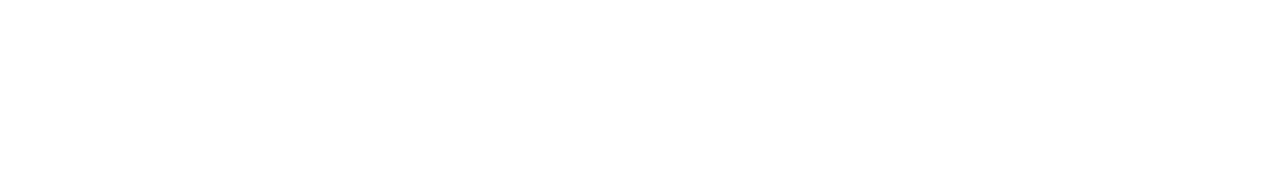
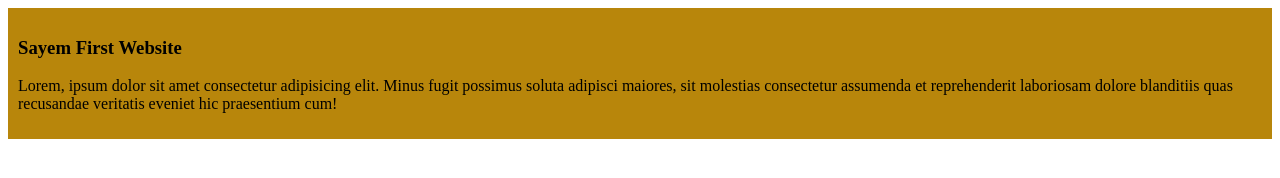
Before and after one commit to abdur-rahman-sayem/Sayem-Simple-Website, a plain HTML site: page index.html in a window 1280 px wide. Drawn offline with Linux system fonts and the light colour scheme.

Commit message:
added the first blog

```diff
--- /dev/null
+++ b/Style/blog.css
@@ -0,0 +1,4 @@
+div{
+    background-color: darkgoldenrod;
+    padding: 10px;
+}
--- a/index.html
+++ b/index.html
@@ -5,8 +5,14 @@
     <meta name="viewport" content="width=
     , initial-scale=1.0">
     <title>Sayem Simple Website</title>
+    <link rel="stylesheet" href="Style/blog.css">
 </head>
 <body>
+    <div>
+        <h3>Sayem First Website</h3>
+        <p>Lorem, ipsum dolor sit amet consectetur adipisicing elit. Minus fugit possimus soluta adipisci maiores, sit molestias consectetur assumenda et reprehenderit laboriosam dolore blanditiis quas recusandae veritatis eveniet hic praesentium cum!</p>
+
+    </div>
 
 </body>
 </html>
```
